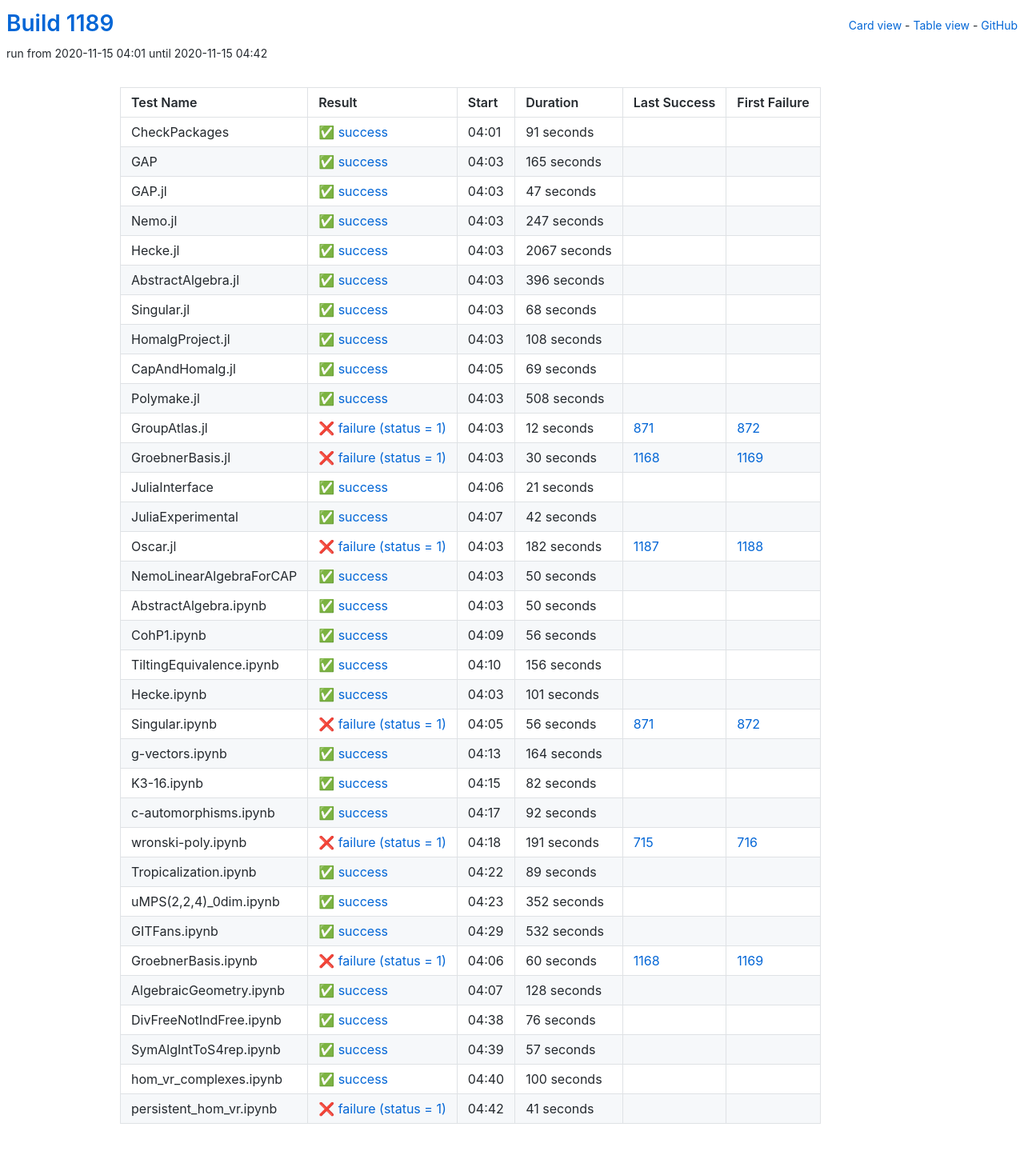
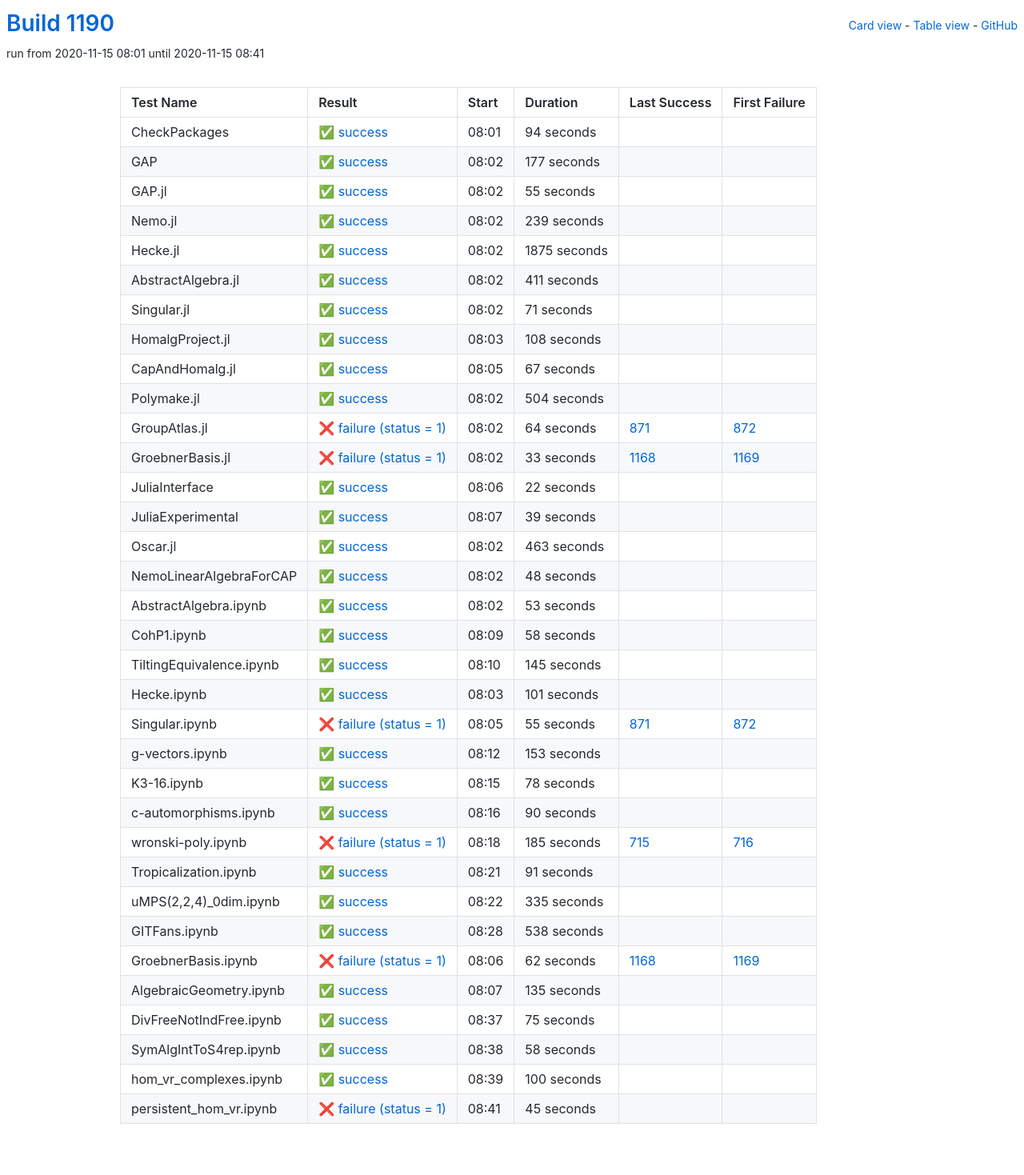
Before and after one commit to oscar-system/oscar-ci-status-stable, a Jekyll site: the page built from table.html, in a window 1280 px wide. Shown: the whole page at 80% size. Built offline with Jekyll 4.4.1, drawn with Linux system fonts in a browser that asks for light colours.

Commit message:
Build #1190

```diff
--- a/_data/ci.yml
+++ b/_data/ci.yml
@@ -1,6 +1,6 @@
 ---
-build: 1189
-build_url: https://oscarci.mathematik.uni-kl.de/job/oscar-stable/1189/
+build: 1190
+build_url: https://oscarci.mathematik.uni-kl.de/job/oscar-stable/1190/
 job: oscar-stable
 organization: oscar-system
 repo: oscar-ci-status-stable
@@ -8,92 +8,92 @@ repourl: https://github.com/oscar-system/oscar-ci-status-stable
 tests:
 - name: CheckPackages
   id: checkpackages
-  log: https://oscarci.mathematik.uni-kl.de/job/oscar-stable/1189/artifact/logs/build-1189/CheckPackages.log
-  start: 2020-11-15 04:01
+  log: https://oscarci.mathematik.uni-kl.de/job/oscar-stable/1190/artifact/logs/build-1190/CheckPackages.log
+  start: 2020-11-15 08:01
   success: true
   exitcode: 0
   status: success
-  duration: 91
+  duration: 94
   last_success: false
   last_success_url:
   first_failure: false
   first_failure_url:
 - name: GAP
   id: gap
-  log: https://oscarci.mathematik.uni-kl.de/job/oscar-stable/1189/artifact/logs/build-1189/GAP.log
-  start: 2020-11-15 04:03
+  log: https://oscarci.mathematik.uni-kl.de/job/oscar-stable/1190/artifact/logs/build-1190/GAP.log
+  start: 2020-11-15 08:02
   success: true
   exitcode: 0
   status: success
-  duration: 165
+  duration: 177
   last_success: false
   last_success_url:
   first_failure: false
   first_failure_url:
 - name: GAP.jl
   id: gap-jl
-  log: https://oscarci.mathematik.uni-kl.de/job/oscar-stable/1189/artifact/logs/build-1189/GAP.jl.log
-  start: 2020-11-15 04:03
+  log: https://oscarci.mathematik.uni-kl.de/job/oscar-stable/1190/artifact/logs/build-1190/GAP.jl.log
+  start: 2020-11-15 08:02
   success: true
   exitcode: 0
   status: success
-  duration: 47
+  duration: 55
   last_success: false
   last_success_url:
   first_failure: false
   first_failure_url:
 - name: Nemo.jl
   id: nemo-jl
-  log: https://oscarci.mathematik.uni-kl.de/job/oscar-stable/1189/artifact/logs/build-1189/Nemo.jl.log
-  start: 2020-11-15 04:03
+  log: https://oscarci.mathematik.uni-kl.de/job/oscar-stable/1190/artifact/logs/build-1190/Nemo.jl.log
+  start: 2020-11-15 08:02
   success: true
   exitcode: 0
   status: success
-  duration: 247
+  duration: 239
   last_success: false
   last_success_url:
   first_failure: false
   first_failure_url:
 - name: Hecke.jl
   id: hecke-jl
-  log: https://oscarci.mathematik.uni-kl.de/job/oscar-stable/1189/artifact/logs/build-1189/Hecke.jl.log
-  start: 2020-11-15 04:03
+  log: https://oscarci.mathematik.uni-kl.de/job/oscar-stable/1190/artifact/logs/build-1190/Hecke.jl.log
+  start: 2020-11-15 08:02
   success: true
   exitcode: 0
   status: success
-  duration: 2067
+  duration: 1875
   last_success: false
   last_success_url:
   first_failure: false
   first_failure_url:
 - name: AbstractAlgebra.jl
   id: abstractalgebra-jl
-  log: https://oscarci.mathematik.uni-kl.de/job/oscar-stable/1189/artifact/logs/build-1189/AbstractAlgebra.jl.log
-  start: 2020-11-15 04:03
+  log: https://oscarci.mathematik.uni-kl.de/job/oscar-stable/1190/artifact/logs/build-1190/AbstractAlgebra.jl.log
+  start: 2020-11-15 08:02
   success: true
   exitcode: 0
   status: success
-  duration: 396
+  duration: 411
   last_success: false
   last_success_url:
   first_failure: false
   first_failure_url:
 - name: Singular.jl
   id: singular-jl
-  log: https://oscarci.mathematik.uni-kl.de/job/oscar-stable/1189/artifact/logs/build-1189/Singular.jl.log
-  start: 2020-11-15 04:03
+  log: https://oscarci.mathematik.uni-kl.de/job/oscar-stable/1190/artifact/logs/build-1190/Singular.jl.log
+  start: 2020-11-15 08:02
   success: true
   exitcode: 0
   status: success
-  duration: 68
+  duration: 71
   last_success: false
   last_success_url:
   first_failure: false
   first_failure_url:
 - name: HomalgProject.jl
   id: homalgproject-jl
-  log: https://oscarci.mathematik.uni-kl.de/job/oscar-stable/1189/artifact/logs/build-1189/HomalgProject.jl.log
-  start: 2020-11-15 04:03
+  log: https://oscarci.mathematik.uni-kl.de/job/oscar-stable/1190/artifact/logs/build-1190/HomalgProject.jl.log
+  start: 2020-11-15 08:03
   success: true
   exitcode: 0
   status: success
@@ -104,140 +104,140 @@ tests:
   first_failure_url:
 - name: CapAndHomalg.jl
   id: capandhomalg-jl
-  log: https://oscarci.mathematik.uni-kl.de/job/oscar-stable/1189/artifact/logs/build-1189/CapAndHomalg.jl.log
-  start: 2020-11-15 04:05
+  log: https://oscarci.mathematik.uni-kl.de/job/oscar-stable/1190/artifact/logs/build-1190/CapAndHomalg.jl.log
+  start: 2020-11-15 08:05
   success: true
   exitcode: 0
   status: success
-  duration: 69
+  duration: 67
   last_success: false
   last_success_url:
   first_failure: false
   first_failure_url:
 - name: Polymake.jl
   id: polymake-jl
-  log: https://oscarci.mathematik.uni-kl.de/job/oscar-stable/1189/artifact/logs/build-1189/Polymake.jl.log
-  start: 2020-11-15 04:03
+  log: https://oscarci.mathematik.uni-kl.de/job/oscar-stable/1190/artifact/logs/build-1190/Polymake.jl.log
+  start: 2020-11-15 08:02
   success: true
   exitcode: 0
   status: success
-  duration: 508
+  duration: 504
   last_success: false
   last_success_url:
   first_failure: false
   first_failure_url:
 - name: GroupAtlas.jl
   id: groupatlas-jl
-  log: https://oscarci.mathematik.uni-kl.de/job/oscar-stable/1189/artifact/logs/build-1189/GroupAtlas.jl.log
-  start: 2020-11-15 04:03
+  log: https://oscarci.mathematik.uni-kl.de/job/oscar-stable/1190/artifact/logs/build-1190/GroupAtlas.jl.log
+  start: 2020-11-15 08:02
   success: false
   exitcode: 1
   status: failure
-  duration: 12
+  duration: 64
   last_success: 871
   last_success_url: https://oscarci.mathematik.uni-kl.de/job/oscar-stable/871/
   first_failure: 872
   first_failure_url: https://oscarci.mathematik.uni-kl.de/job/oscar-stable/872/
 - name: GroebnerBasis.jl
   id: groebnerbasis-jl
-  log: https://oscarci.mathematik.uni-kl.de/job/oscar-stable/1189/artifact/logs/build-1189/GroebnerBasis.jl.log
-  start: 2020-11-15 04:03
+  log: https://oscarci.mathematik.uni-kl.de/job/oscar-stable/1190/artifact/logs/build-1190/GroebnerBasis.jl.log
+  start: 2020-11-15 08:02
   success: false
   exitcode: 1
   status: failure
-  duration: 30
+  duration: 33
   last_success: 1168
   last_success_url: https://oscarci.mathematik.uni-kl.de/job/oscar-stable/1168/
   first_failure: 1169
   first_failure_url: https://oscarci.mathematik.uni-kl.de/job/oscar-stable/1169/
 - name: JuliaInterface
   id: juliainterface
-  log: https://oscarci.mathematik.uni-kl.de/job/oscar-stable/1189/artifact/logs/build-1189/JuliaInterface.log
-  start: 2020-11-15 04:06
+  log: https://oscarci.mathematik.uni-kl.de/job/oscar-stable/1190/artifact/logs/build-1190/JuliaInterface.log
+  start: 2020-11-15 08:06
   success: true
   exitcode: 0
   status: success
-  duration: 21
+  duration: 22
   last_success: false
   last_success_url:
   first_failure: false
   first_failure_url:
 - name: JuliaExperimental
   id: juliaexperimental
-  log: https://oscarci.mathematik.uni-kl.de/job/oscar-stable/1189/artifact/logs/build-1189/JuliaExperimental.log
-  start: 2020-11-15 04:07
+  log: https://oscarci.mathematik.uni-kl.de/job/oscar-stable/1190/artifact/logs/build-1190/JuliaExperimental.log
+  start: 2020-11-15 08:07
   success: true
   exitcode: 0
   status: success
-  duration: 42
+  duration: 39
   last_success: false
   last_success_url:
   first_failure: false
   first_failure_url:
 - name: Oscar.jl
   id: oscar-jl
-  log: https://oscarci.mathematik.uni-kl.de/job/oscar-stable/1189/artifact/logs/build-1189/Oscar.jl.log
-  start: 2020-11-15 04:03
-  success: false
-  exitcode: 1
-  status: failure
-  duration: 182
-  last_success: 1187
-  last_success_url: https://oscarci.mathematik.uni-kl.de/job/oscar-stable/1187/
-  first_failure: 1188
-  first_failure_url: https://oscarci.mathematik.uni-kl.de/job/oscar-stable/1188/
-- name: NemoLinearAlgebraForCAP
-  id: nemolinearalgebraforcap
-  log: https://oscarci.mathematik.uni-kl.de/job/oscar-stable/1189/artifact/logs/build-1189/NemoLinearAlgebraForCAP.log
-  start: 2020-11-15 04:03
+  log: https://oscarci.mathematik.uni-kl.de/job/oscar-stable/1190/artifact/logs/build-1190/Oscar.jl.log
+  start: 2020-11-15 08:02
   success: true
   exitcode: 0
   status: success
-  duration: 50
+  duration: 463
+  last_success: false
+  last_success_url:
+  first_failure: false
+  first_failure_url:
+- name: NemoLinearAlgebraForCAP
+  id: nemolinearalgebraforcap
+  log: https://oscarci.mathematik.uni-kl.de/job/oscar-stable/1190/artifact/logs/build-1190/NemoLinearAlgebraForCAP.log
+  start: 2020-11-15 08:02
+  success: true
+  exitcode: 0
+  status: success
+  duration: 48
   last_success: false
   last_success_url:
   first_failure: false
   first_failure_url:
 - name: AbstractAlgebra.ipynb
   id: abstractalgebra-ipynb
-  log: https://oscarci.mathematik.uni-kl.de/job/oscar-stable/1189/artifact/logs/build-1189/AbstractAlgebra.ipynb.log
-  start: 2020-11-15 04:03
+  log: https://oscarci.mathematik.uni-kl.de/job/oscar-stable/1190/artifact/logs/build-1190/AbstractAlgebra.ipynb.log
+  start: 2020-11-15 08:02
   success: true
   exitcode: 0
   status: success
-  duration: 50
+  duration: 53
   last_success: false
   last_success_url:
   first_failure: false
   first_failure_url:
 - name: CohP1.ipynb
   id: cohp1-ipynb
-  log: https://oscarci.mathematik.uni-kl.de/job/oscar-stable/1189/artifact/logs/build-1189/CohP1.ipynb.log
-  start: 2020-11-15 04:09
+  log: https://oscarci.mathematik.uni-kl.de/job/oscar-stable/1190/artifact/logs/build-1190/CohP1.ipynb.log
+  start: 2020-11-15 08:09
   success: true
   exitcode: 0
   status: success
-  duration: 56
+  duration: 58
   last_success: false
   last_success_url:
   first_failure: false
   first_failure_url:
 - name: TiltingEquivalence.ipynb
   id: tiltingequivalence-ipynb
-  log: https://oscarci.mathematik.uni-kl.de/job/oscar-stable/1189/artifact/logs/build-1189/TiltingEquivalence.ipynb.log
-  start: 2020-11-15 04:10
+  log: https://oscarci.mathematik.uni-kl.de/job/oscar-stable/1190/artifact/logs/build-1190/TiltingEquivalence.ipynb.log
+  start: 2020-11-15 08:10
   success: true
   exitcode: 0
   status: success
-  duration: 156
+  duration: 145
   last_success: false
   last_success_url:
   first_failure: false
   first_failure_url:
 - name: Hecke.ipynb
   id: hecke-ipynb
-  log: https://oscarci.mathematik.uni-kl.de/job/oscar-stable/1189/artifact/logs/build-1189/Hecke.ipynb.log
-  start: 2020-11-15 04:03
+  log: https://oscarci.mathematik.uni-kl.de/job/oscar-stable/1190/artifact/logs/build-1190/Hecke.ipynb.log
+  start: 2020-11-15 08:03
   success: true
   exitcode: 0
   status: success
@@ -248,152 +248,152 @@ tests:
   first_failure_url:
 - name: Singular.ipynb
   id: singular-ipynb
-  log: https://oscarci.mathematik.uni-kl.de/job/oscar-stable/1189/artifact/logs/build-1189/Singular.ipynb.log
-  start: 2020-11-15 04:05
+  log: https://oscarci.mathematik.uni-kl.de/job/oscar-stable/1190/artifact/logs/build-1190/Singular.ipynb.log
+  start: 2020-11-15 08:05
   success: false
   exitcode: 1
   status: failure
-  duration: 56
+  duration: 55
   last_success: 871
   last_success_url: https://oscarci.mathematik.uni-kl.de/job/oscar-stable/871/
   first_failure: 872
   first_failure_url: https://oscarci.mathematik.uni-kl.de/job/oscar-stable/872/
 - name: g-vectors.ipynb
   id: g-vectors-ipynb
-  log: https://oscarci.mathematik.uni-kl.de/job/oscar-stable/1189/artifact/logs/build-1189/g-vectors.ipynb.log
-  start: 2020-11-15 04:13
+  log: https://oscarci.mathematik.uni-kl.de/job/oscar-stable/1190/artifact/logs/build-1190/g-vectors.ipynb.log
+  start: 2020-11-15 08:12
   success: true
   exitcode: 0
   status: success
-  duration: 164
+  duration: 153
   last_success: false
   last_success_url:
   first_failure: false
   first_failure_url:
 - name: K3-16.ipynb
   id: k3-16-ipynb
-  log: https://oscarci.mathematik.uni-kl.de/job/oscar-stable/1189/artifact/logs/build-1189/K3-16.ipynb.log
-  start: 2020-11-15 04:15
+  log: https://oscarci.mathematik.uni-kl.de/job/oscar-stable/1190/artifact/logs/build-1190/K3-16.ipynb.log
+  start: 2020-11-15 08:15
   success: true
   exitcode: 0
   status: success
-  duration: 82
+  duration: 78
   last_success: false
   last_success_url:
   first_failure: false
   first_failure_url:
 - name: c-automorphisms.ipynb
   id: c-automorphisms-ipynb
-  log: https://oscarci.mathematik.uni-kl.de/job/oscar-stable/1189/artifact/logs/build-1189/c-automorphisms.ipynb.log
-  start: 2020-11-15 04:17
+  log: https://oscarci.mathematik.uni-kl.de/job/oscar-stable/1190/artifact/logs/build-1190/c-automorphisms.ipynb.log
+  start: 2020-11-15 08:16
   success: true
   exitcode: 0
   status: success
-  duration: 92
+  duration: 90
   last_success: false
   last_success_url:
   first_failure: false
   first_failure_url:
 - name: wronski-poly.ipynb
   id: wronski-poly-ipynb
-  log: https://oscarci.mathematik.uni-kl.de/job/oscar-stable/1189/artifact/logs/build-1189/wronski-poly.ipynb.log
-  start: 2020-11-15 04:18
+  log: https://oscarci.mathematik.uni-kl.de/job/oscar-stable/1190/artifact/logs/build-1190/wronski-poly.ipynb.log
+  start: 2020-11-15 08:18
   success: false
   exitcode: 1
   status: failure
-  duration: 191
+  duration: 185
   last_success: 715
   last_success_url: https://oscarci.mathematik.uni-kl.de/job/oscar-stable/715/
   first_failure: 716
   first_failure_url: https://oscarci.mathematik.uni-kl.de/job/oscar-stable/716/
 - name: Tropicalization.ipynb
   id: tropicalization-ipynb
-  log: https://oscarci.mathematik.uni-kl.de/job/oscar-stable/1189/artifact/logs/build-1189/Tropicalization.ipynb.log
-  start: 2020-11-15 04:22
+  log: https://oscarci.mathematik.uni-kl.de/job/oscar-stable/1190/artifact/logs/build-1190/Tropicalization.ipynb.log
+  start: 2020-11-15 08:21
   success: true
   exitcode: 0
   status: success
-  duration: 89
+  duration: 91
   last_success: false
   last_success_url:
   first_failure: false
   first_failure_url:
 - name: uMPS(2,2,4)_0dim.ipynb
   id: umps-2-2-4-0dim-ipynb
-  log: https://oscarci.mathematik.uni-kl.de/job/oscar-stable/1189/artifact/logs/build-1189/uMPS-2-2-4-_0dim.ipynb.log
-  start: 2020-11-15 04:23
+  log: https://oscarci.mathematik.uni-kl.de/job/oscar-stable/1190/artifact/logs/build-1190/uMPS-2-2-4-_0dim.ipynb.log
+  start: 2020-11-15 08:22
   success: true
   exitcode: 0
   status: success
-  duration: 352
+  duration: 335
   last_success: false
   last_success_url:
   first_failure: false
   first_failure_url:
 - name: GITFans.ipynb
   id: gitfans-ipynb
-  log: https://oscarci.mathematik.uni-kl.de/job/oscar-stable/1189/artifact/logs/build-1189/GITFans.ipynb.log
-  start: 2020-11-15 04:29
+  log: https://oscarci.mathematik.uni-kl.de/job/oscar-stable/1190/artifact/logs/build-1190/GITFans.ipynb.log
+  start: 2020-11-15 08:28
   success: true
   exitcode: 0
   status: success
-  duration: 532
+  duration: 538
   last_success: false
   last_success_url:
   first_failure: false
   first_failure_url:
 - name: GroebnerBasis.ipynb
   id: groebnerbasis-ipynb
-  log: https://oscarci.mathematik.uni-kl.de/job/oscar-stable/1189/artifact/logs/build-1189/GroebnerBasis.ipynb.log
-  start: 2020-11-15 04:06
+  log: https://oscarci.mathematik.uni-kl.de/job/oscar-stable/1190/artifact/logs/build-1190/GroebnerBasis.ipynb.log
+  start: 2020-11-15 08:06
   success: false
   exitcode: 1
   status: failure
-  duration: 60
+  duration: 62
   last_success: 1168
   last_success_url: https://oscarci.mathematik.uni-kl.de/job/oscar-stable/1168/
   first_failure: 1169
   first_failure_url: https://oscarci.mathematik.uni-kl.de/job/oscar-stable/1169/
 - name: AlgebraicGeometry.ipynb
   id: algebraicgeometry-ipynb
-  log: https://oscarci.mathematik.uni-kl.de/job/oscar-stable/1189/artifact/logs/build-1189/AlgebraicGeometry.ipynb.log
-  start: 2020-11-15 04:07
+  log: https://oscarci.mathematik.uni-kl.de/job/oscar-stable/1190/artifact/logs/build-1190/AlgebraicGeometry.ipynb.log
+  start: 2020-11-15 08:07
   success: true
   exitcode: 0
   status: success
-  duration: 128
+  duration: 135
   last_success: false
   last_success_url:
   first_failure: false
   first_failure_url:
 - name: DivFreeNotIndFree.ipynb
   id: divfreenotindfree-ipynb
-  log: https://oscarci.mathematik.uni-kl.de/job/oscar-stable/1189/artifact/logs/build-1189/DivFreeNotIndFree.ipynb.log
-  start: 2020-11-15 04:38
+  log: https://oscarci.mathematik.uni-kl.de/job/oscar-stable/1190/artifact/logs/build-1190/DivFreeNotIndFree.ipynb.log
+  start: 2020-11-15 08:37
   success: true
   exitcode: 0
   status: success
-  duration: 76
+  duration: 75
   last_success: false
   last_success_url:
   first_failure: false
   first_failure_url:
 - name: SymAlgIntToS4rep.ipynb
   id: symalginttos4rep-ipynb
-  log: https://oscarci.mathematik.uni-kl.de/job/oscar-stable/1189/artifact/logs/build-1189/SymAlgIntToS4rep.ipynb.log
-  start: 2020-11-15 04:39
+  log: https://oscarci.mathematik.uni-kl.de/job/oscar-stable/1190/artifact/logs/build-1190/SymAlgIntToS4rep.ipynb.log
+  start: 2020-11-15 08:38
   success: true
   exitcode: 0
   status: success
-  duration: 57
+  duration: 58
   last_success: false
   last_success_url:
   first_failure: false
   first_failure_url:
 - name: hom_vr_complexes.ipynb
   id: hom-vr-complexes-ipynb
-  log: https://oscarci.mathematik.uni-kl.de/job/oscar-stable/1189/artifact/logs/build-1189/hom_vr_complexes.ipynb.log
-  start: 2020-11-15 04:40
+  log: https://oscarci.mathematik.uni-kl.de/job/oscar-stable/1190/artifact/logs/build-1190/hom_vr_complexes.ipynb.log
+  start: 2020-11-15 08:39
   success: true
   exitcode: 0
   status: success
@@ -404,12 +404,12 @@ tests:
   first_failure_url:
 - name: persistent_hom_vr.ipynb
   id: persistent-hom-vr-ipynb
-  log: https://oscarci.mathematik.uni-kl.de/job/oscar-stable/1189/artifact/logs/build-1189/persistent_hom_vr.ipynb.log
-  start: 2020-11-15 04:42
+  log: https://oscarci.mathematik.uni-kl.de/job/oscar-stable/1190/artifact/logs/build-1190/persistent_hom_vr.ipynb.log
+  start: 2020-11-15 08:41
   success: false
   exitcode: 1
   status: failure
-  duration: 41
+  duration: 45
   last_success: false
   last_success_url:
   first_failure: false
```
Also changed, not shown: README.md.
